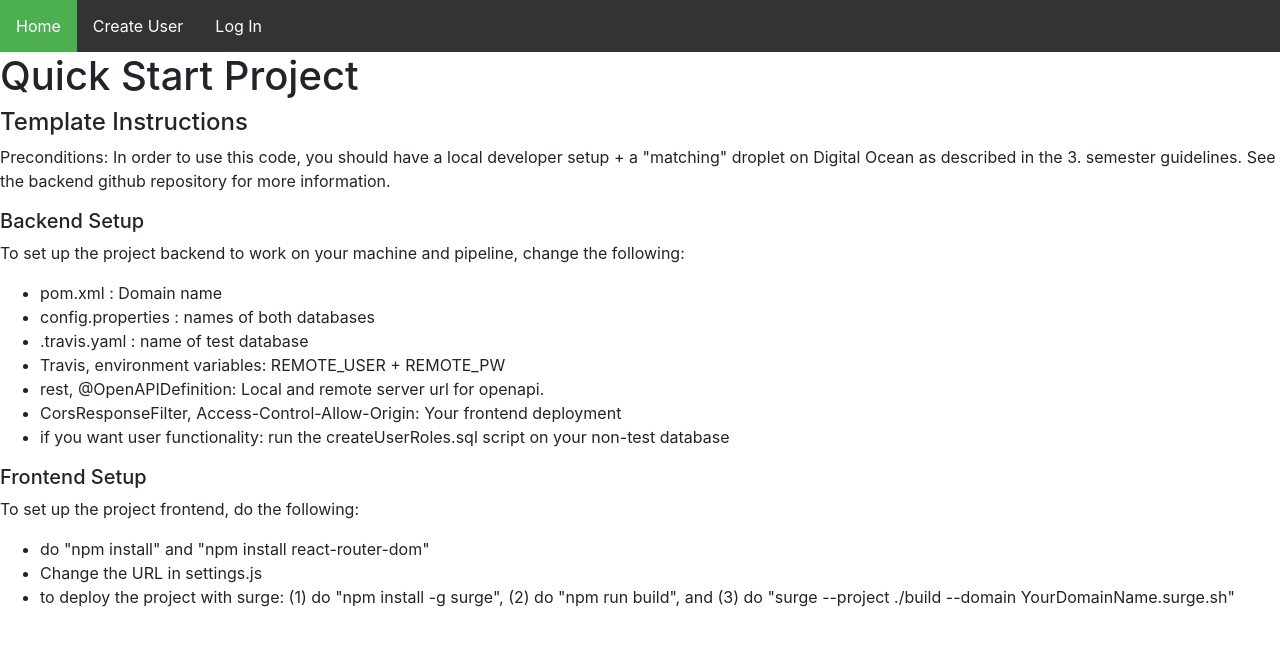
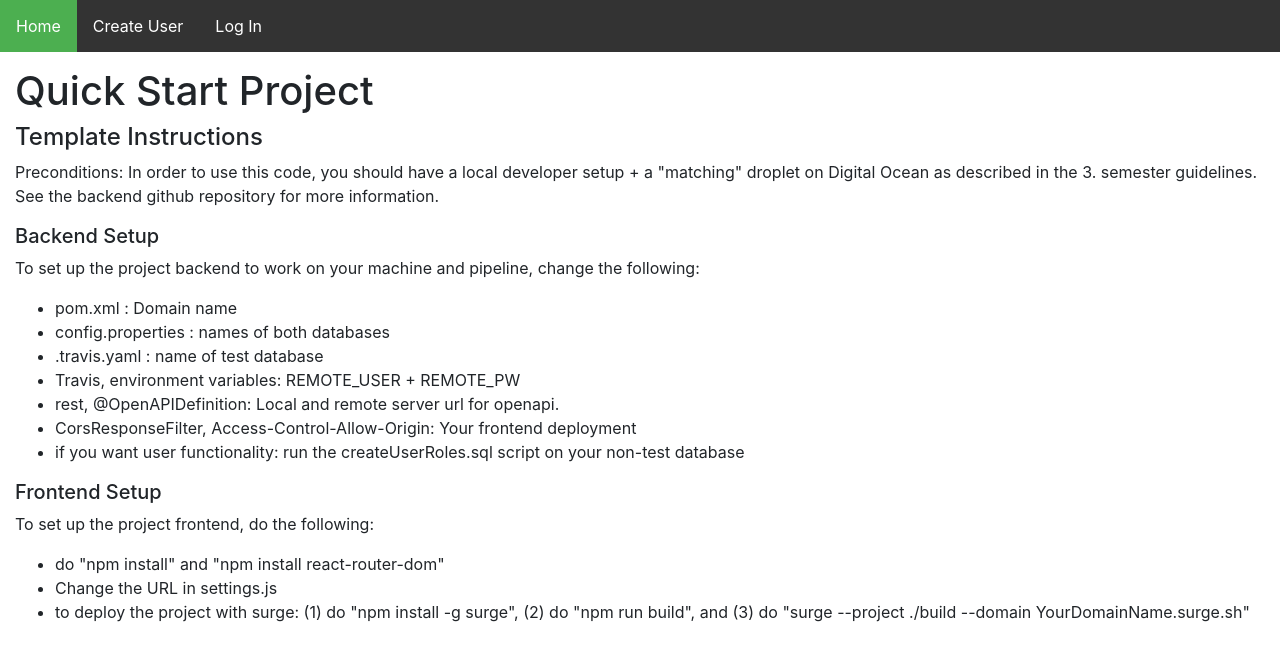
Before and after one commit to wormple12/TeamOne-CA3-Front, a React (Create React App) app: page / in a window 1280 px wide. Shown: the top 660 px of the page. Built offline with nearby package versions, Linux system fonts and the light colour scheme.

Commit message:
main div padding

```diff
--- a/src/App.js
+++ b/src/App.js
@@ -41,6 +41,7 @@ function App({ loginFacade, starFacade, createUserFacade }) {
   return (
     <Router>
       <Header loggedIn={loggedIn} starId={starId} />
+      <div className="mainContainer">
         <Switch>
           <Route exact path="/">
             <StartPage loginFacade={loginFacade} loggedIn={loggedIn} />
@@ -73,6 +74,7 @@ function App({ loginFacade, starFacade, createUserFacade }) {
             <NoMatch />
           </Route>
         </Switch>
+      </div>
     </Router>
   );
 }
--- a/src/components/LogIn.js
+++ b/src/components/LogIn.js
@@ -3,10 +3,6 @@ import { Redirect } from "react-router-dom";
 import { catchHttpErrors, makeOptions } from "../utils";
 
 const LogIn = ({ apiFacade, loggedIn, setLoggedIn }) => {
-  const logout = () => {
-    apiFacade.logout();
-    setLoggedIn(false);
-  };
   const login = (user, pass) => {
     apiFacade
       .login(user, pass)
--- a/src/index.css
+++ b/src/index.css
@@ -5,6 +5,10 @@ body {
     sans-serif;
   -webkit-font-smoothing: antialiased;
   -moz-osx-font-smoothing: grayscale;
+}
+
+div.mainContainer {
+  padding: 15px;
 }
 
 ul.header {
```
Also changed, not shown: src/index.js (+9 -5 lines). Lines whose indentation alone changed are shown as unchanged.
